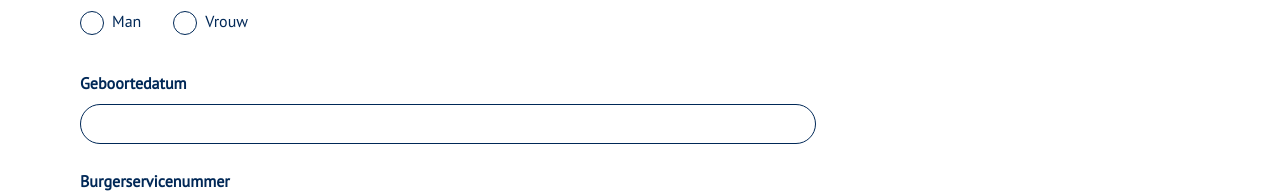
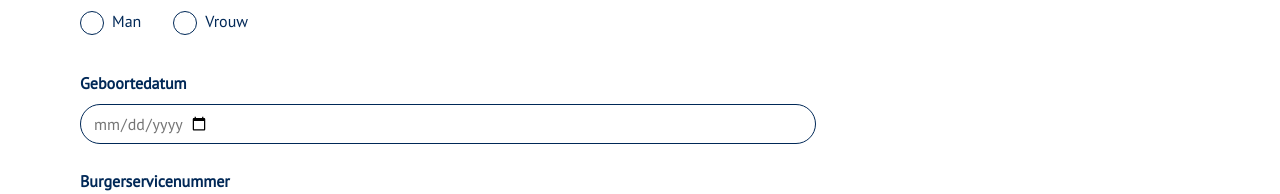
Before and after one commit to yuliakononchuk/Zilveren-Kruis-code-challenge, a Vue app: page /#/ in a window 1280 px wide. Shown: the part 812-1006 px from the top of the page. Built offline with nearby package versions, Linux system fonts and the light colour scheme.

Commit message:
Add Date selector

```diff
--- a/src/App.vue
+++ b/src/App.vue
@@ -60,17 +60,12 @@
                             </div>
                         </div>
 
-                        <div class="form-input my-4">
-                            <div class="input__group">
-                                <label class="input__title">
-                                    Geboortedatum
-                                </label>
-                                <input
-                                    class="input__field form-control"
-                                    type="text"
-                                />
-                            </div>
-                        </div>
+                        <date-selector
+                            title="Geboortedatum"
+                            :maxDate="dateToday"
+                            @dateChange="() => {}"
+                        />
+
                         <text-field
                             title="Burgerservicenummer"
                             error-message="Helaas is het ingevoerde burgerservicenummer niet geldig. Probeer het opnieuw."
@@ -251,6 +246,7 @@ import TheHeader from '@/components/single_instance/TheHeader.vue';
 import TheFooter from '@/components/single_instance/TheFooter.vue';
 import TextField from '@/components/reusable/TextField.vue';
 import SimpleSelect from '@/components/reusable/SimpleSelect.vue';
+import DateSelector from '@/components/reusable/DateSelector.vue';
 import FormGroup from '@/components/reusable/FormGroup.vue';
 import options from '@/constants/options.js';
 
@@ -261,11 +257,16 @@ export default {
         TheFooter,
         TextField,
         SimpleSelect,
+        DateSelector,
         FormGroup
     },
     computed: {
         options() {
             return options;
+        },
+        dateToday() {
+            const today = new Date();
+            return today.toISOString().split('T')[0];
         }
     }
 };
--- /dev/null
+++ b/src/components/reusable/DateSelector.vue
@@ -0,0 +1,41 @@
+<template>
+    <div class="form-input my-4">
+        <div class="input__group">
+            <label class="input__title"> {{ title }} </label>
+            <input
+                class="input__field form-control"
+                type="date"
+                :min="minDate"
+                :max="maxDate"
+                @change="handleChange"
+            />
+        </div>
+    </div>
+</template>
+
+<script>
+export default {
+    name: 'DateSelector',
+    props: {
+        title: {
+            type: String,
+            default: ''
+        },
+        minDate: {
+            type: String,
+            default: ''
+        },
+        maxDate: {
+            type: String,
+            default: ''
+        }
+    },
+    methods: {
+        handleChange(e) {
+            this.$emit('dateChange', e.target.value);
+        }
+    }
+};
+</script>
+
+<style lang="scss"></style>
```
